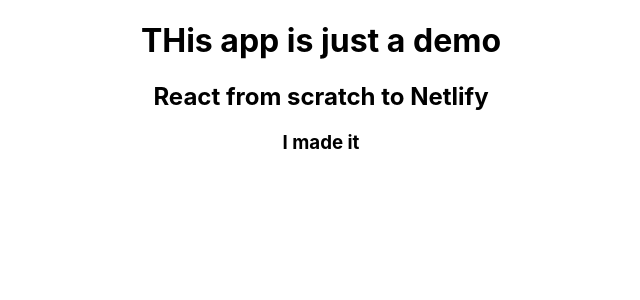
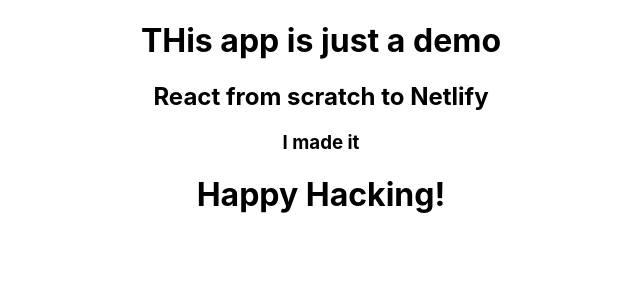
Before and after one commit to sekoudosso82/reacttonetlify, a React (Create React App) app: page / in a window 1280 px wide. Shown: the top 300 px of the page, without its empty margins (319-959 px from the left). Built offline with nearby package versions, Linux system fonts and the light colour scheme.

Commit message:
netlify 4th commit

```diff
--- a/src/App.js
+++ b/src/App.js
@@ -8,6 +8,8 @@
       <h1> THis app is just a demo </h1>
       <h2> React from scratch to Netlify</h2>
       <h3> I made it</h3>
+      <h1> Happy Hacking!</h1>
+
 
     </div>
   );
```
Also changed, not shown: src/image.png (added).
